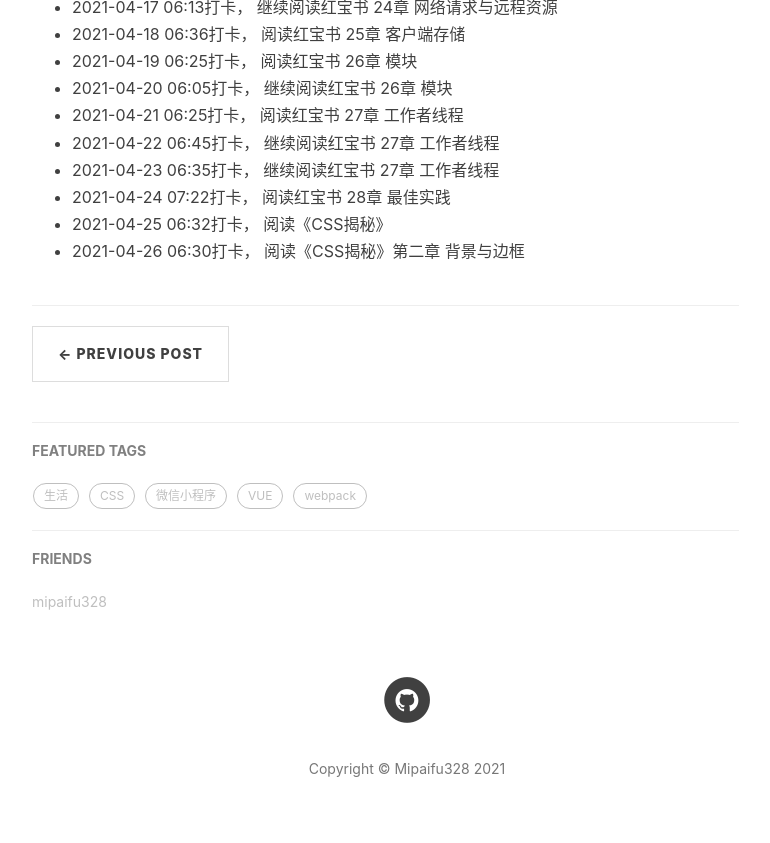
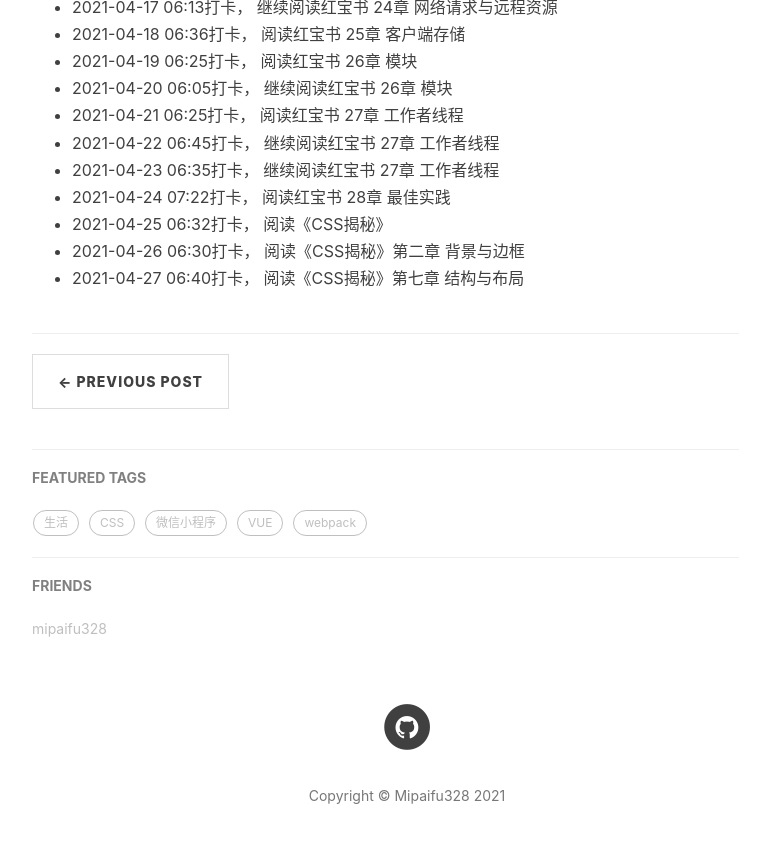
Before and after one commit to mipaifu328/mipaifu328.github.io, a Jekyll site: the page built from _posts/2021-04-09-morning-read.md, in a window 1280 px wide and 900 px high, scrolled down 846 px. Shown: the top 843 px of the window, without its empty margins (233-1003 px from the left). Built offline with Jekyll 4.4.1, drawn with Linux system fonts in a browser that asks for light colours; nearby versions of some CDN libraries; comment, search, counter and statistics services are not loaded.

Commit message:
2021-04-27 晨读

```diff
--- a/_posts/2021-04-09-morning-read.md
+++ b/_posts/2021-04-09-morning-read.md
@@ -28,3 +28,4 @@ tag:
 - 2021-04-24 07:22打卡， 阅读红宝书 28章 最佳实践
 - 2021-04-25 06:32打卡， 阅读《CSS揭秘》
 - 2021-04-26 06:30打卡， 阅读《CSS揭秘》第二章 背景与边框
+- 2021-04-27 06:40打卡， 阅读《CSS揭秘》第七章 结构与布局
```
